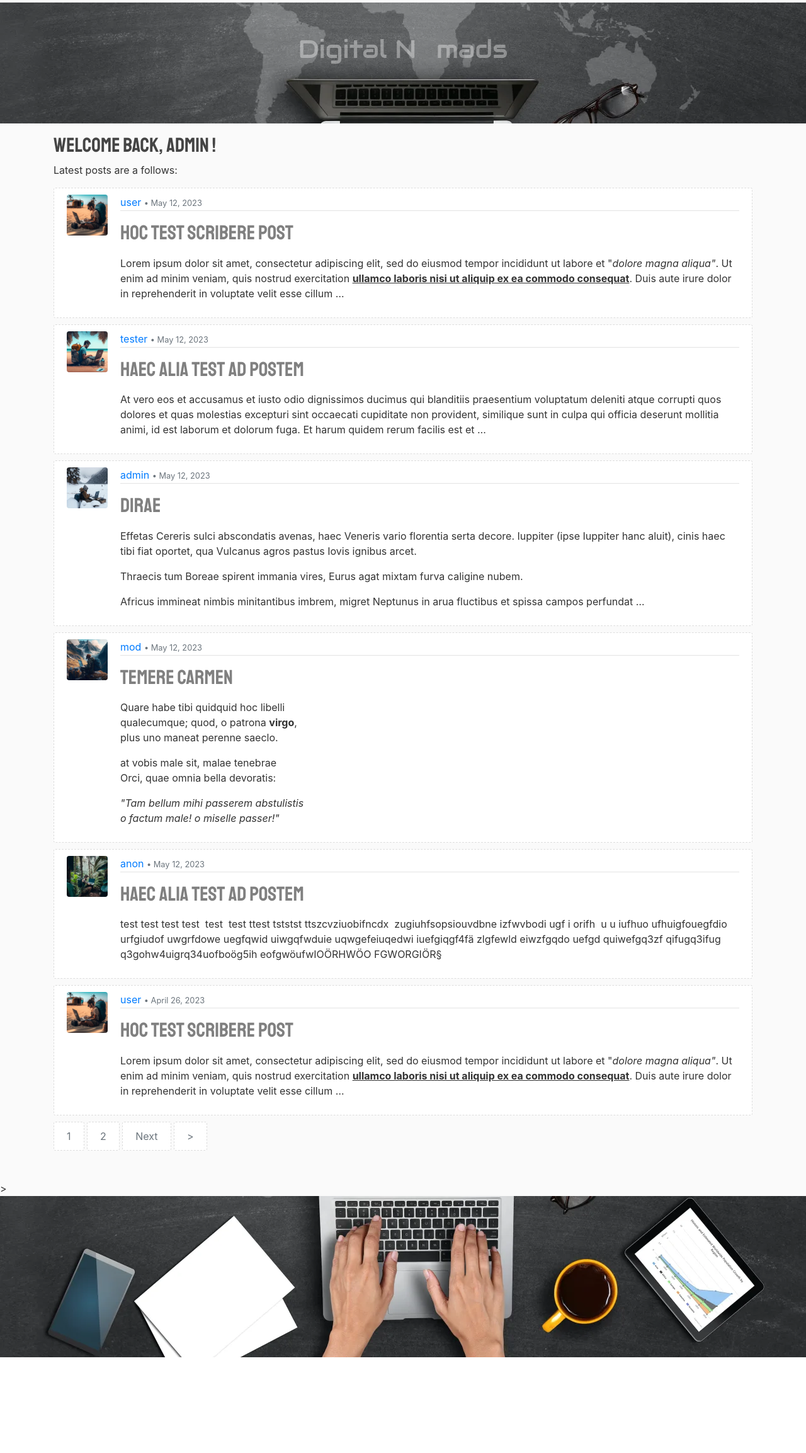
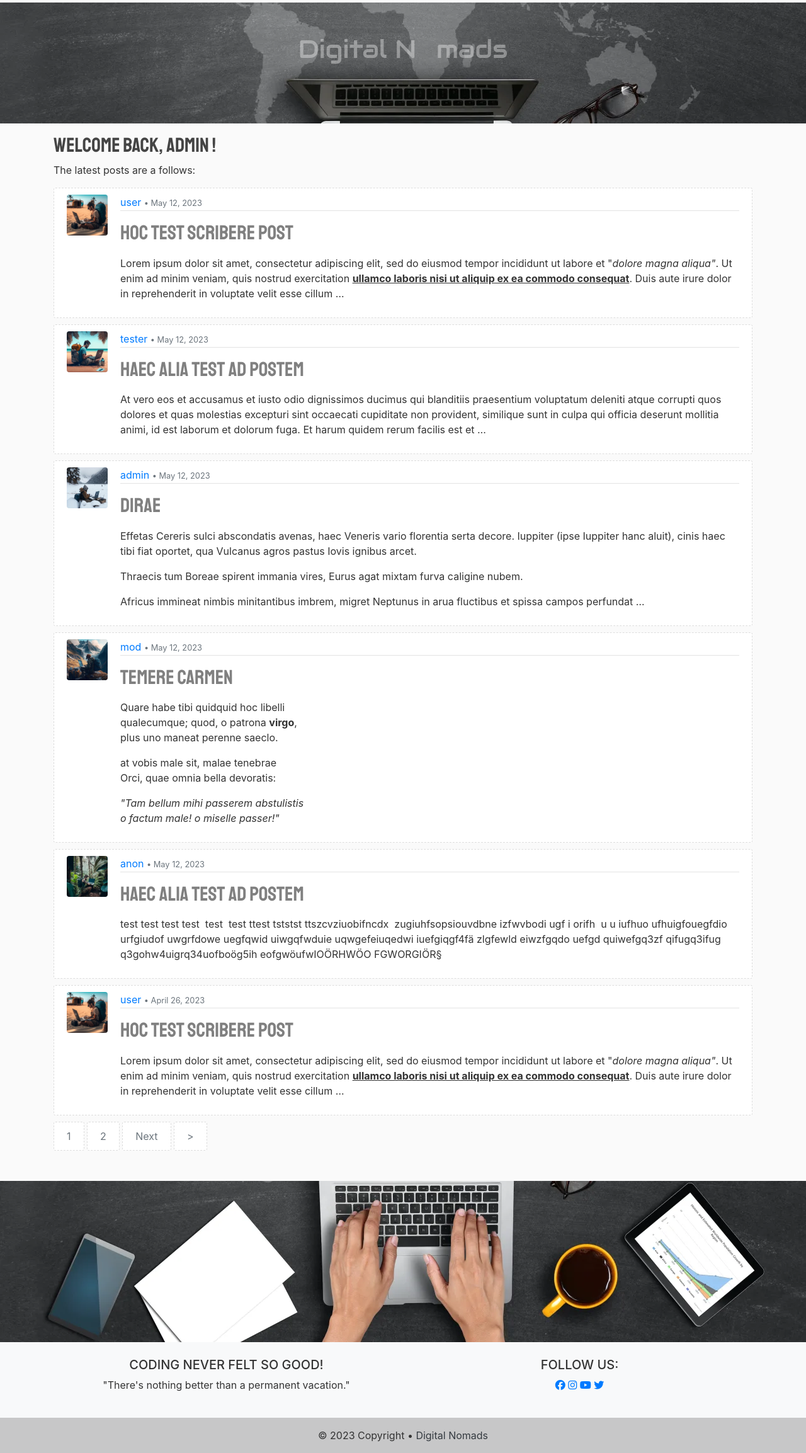
Before and after one commit to TiagoMA90/digital-nomads, a Django app: page / in a window 1280 px wide. Shown: the part 76-2383 px from the top of the page at 63% size. Before the commit the page ends 2231 px from the top, so only its background shows below. Run offline with Django 4.2, Linux system fonts and the light colour scheme; a user stored in the database is signed in; data comes from the database, SQL or seed files in the repository; both versions use the stored data as it was after the commit; some libraries are stand-ins or nearby versions.

Commit message:
apply footer from bootstrap

```diff
--- a/blog/static/css/style.css
+++ b/blog/static/css/style.css
@@ -156,10 +156,29 @@ a.title:hover {
   object-fit: cover;
 }
 
-/* Media query*/
+
+ul {
+  list-style-type: none;
+}
+
+/* Media queries*/
+@media screen and (max-width: 690px) {
+
+  .centered {
+    font-size: 2.0rem;
+  }
+}
+
 @media screen and (max-width: 690px) {
 
   .centered {
     font-size: 1.5rem;
   }
 }
+
+@media screen and (max-width: 445px) {
+
+  .centered {
+    font-size: 1.0rem;
+  }
+}
--- a/blog/templates/blog/base.html
+++ b/blog/templates/blog/base.html
@@ -20,9 +20,9 @@
     {% endif %}
 </head>
 <body>
-  <div class="imgheader">
-    <div class="picheader"><h1 class="centered">Digital N<box-icon class="cog" name='cog' animation='spin' color='rgba(255, 0, 0, 0.37)' size="2rem"></box-icon>mads</h1></div>
-  </div>
+    <div class="picheader">
+      <h1 class="centered">Digital N<box-icon class="cog" name='cog' animation='spin' color='rgba(255, 0, 0, 0.37)' size="2rem"></box-icon>mads</h1>
+    </div>
     <header class="header">
       <nav class="navbar navbar-expand-md navbar-dark bg-steel fixed-top">
         <div class="container">
@@ -69,8 +69,47 @@
           {% endblock %}
         </div>
     </main>
-    <!-- IMG footer delete?-->>
-    <div class="picfooter"></div>
+    <!-- IMG footer delete?-->
+      <div class="picfooter"></div>
+
+      <footer class="bg-light text-center text-lg-start">
+        <!-- Grid container -->
+        <div class="container p-4">
+          <!--Grid row-->
+          <div class="row">
+            <!--Grid column-->
+            <div class="col-lg-6 col-md-12 mb-4 mb-md-0">
+              <h5 class="text-uppercase">Coding never felt so good!</h5>
+              <p>
+                "There's nothing better than a permanent vacation."
+              </p>
+            </div>
+            <!--Grid column-->
+
+            <!--Grid column-->
+            <div class="col-lg-6 col-md-12 mb-4 mb-md-0">
+              <h5 class="text-uppercase">Follow us:</h5>
+
+              <p>
+                <a href="https://www.facebook.com/" aria-label="Link to Facebook" target="_blank"><i class="fa-brands fa-facebook"></i></a>
+                <a href="https://www.instagram.com/" aria-label="Link to Instagram" target="_blank"><i class="fa-brands fa-instagram"></i></a>
+                <a href="https://www.youtube.com/" aria-label="Link Youtube" target="_blank"><i class="fa-brands fa-youtube"></i></a>
+                <a href="https://www.twitter.com/" aria-label="Link to Twitter" target="_blank"><i class="fa-brands fa-twitter"></i></a>
+              </p>
+            </div>
+            <!--Grid column-->
+          </div>
+          <!--Grid row-->
+        </div>
+        <!-- Grid container -->
+
+        <!-- Copyright -->
+        <div class="text-center p-3" style="background-color: rgba(0, 0, 0, 0.2);">
+          © 2023 Copyright •
+          <a class="text-dark" href="#">Digital Nomads</a>
+        </div>
+        <!-- Copyright -->
+      </footer>
 
     <!-- Optional JavaScript -->
     <script src="https://kit.fontawesome.com/9a3068bd82.js" crossorigin="anonymous"></script>
--- a/blog/templates/blog/home.html
+++ b/blog/templates/blog/home.html
@@ -3,7 +3,7 @@
 {% block content %}
   {% if user.is_authenticated %}
     <h2>Welcome back, {{ user.username }} !</h2>
-    <p>Latest posts are a follows:</p>
+    <p>The latest posts are a follows:</p>
   {% else %}
     <h1>Greetings stranger, welcome to our community!</h1>
   {% endif %}
```
Also changed, not shown: db.sqlite3.
